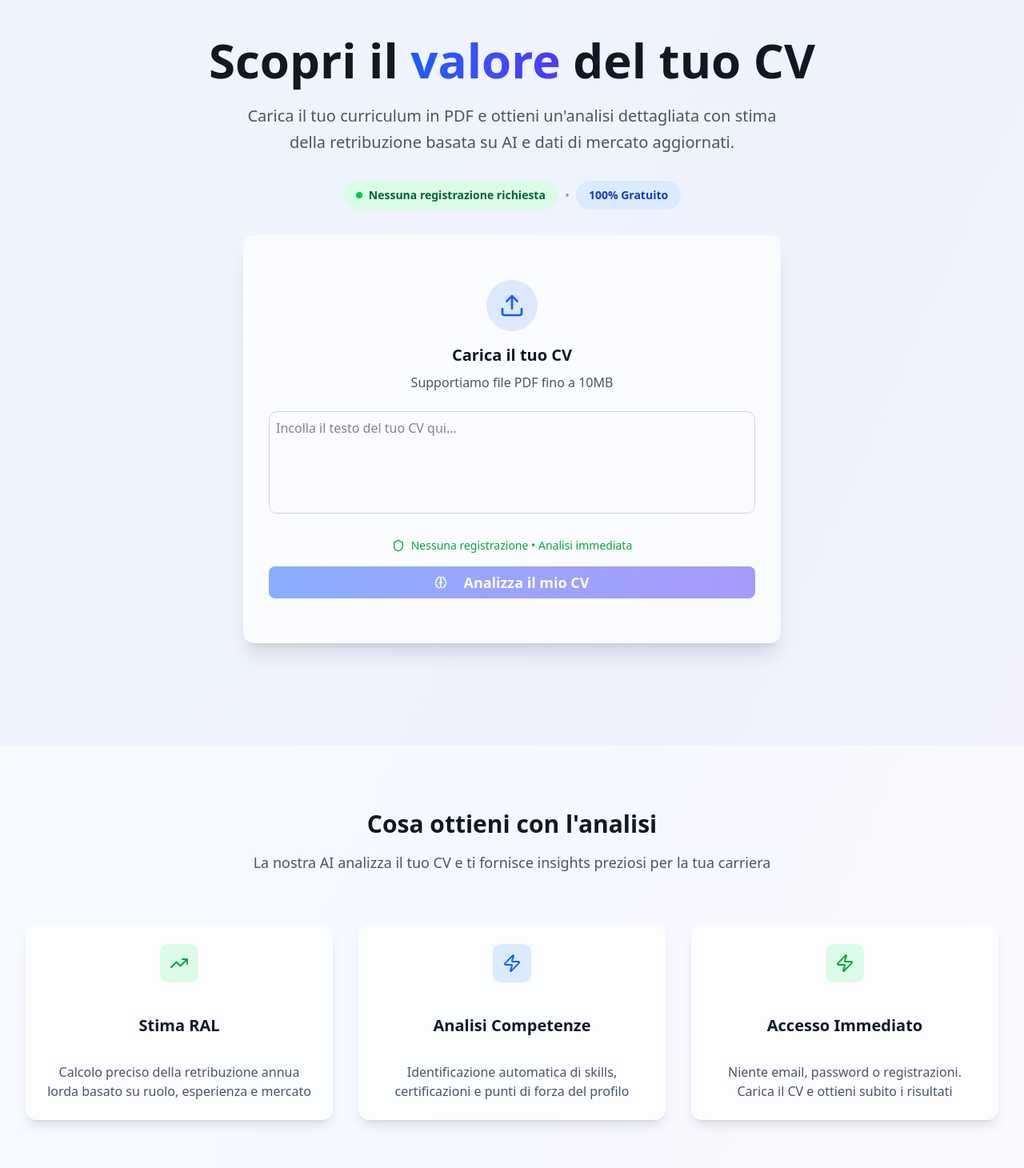
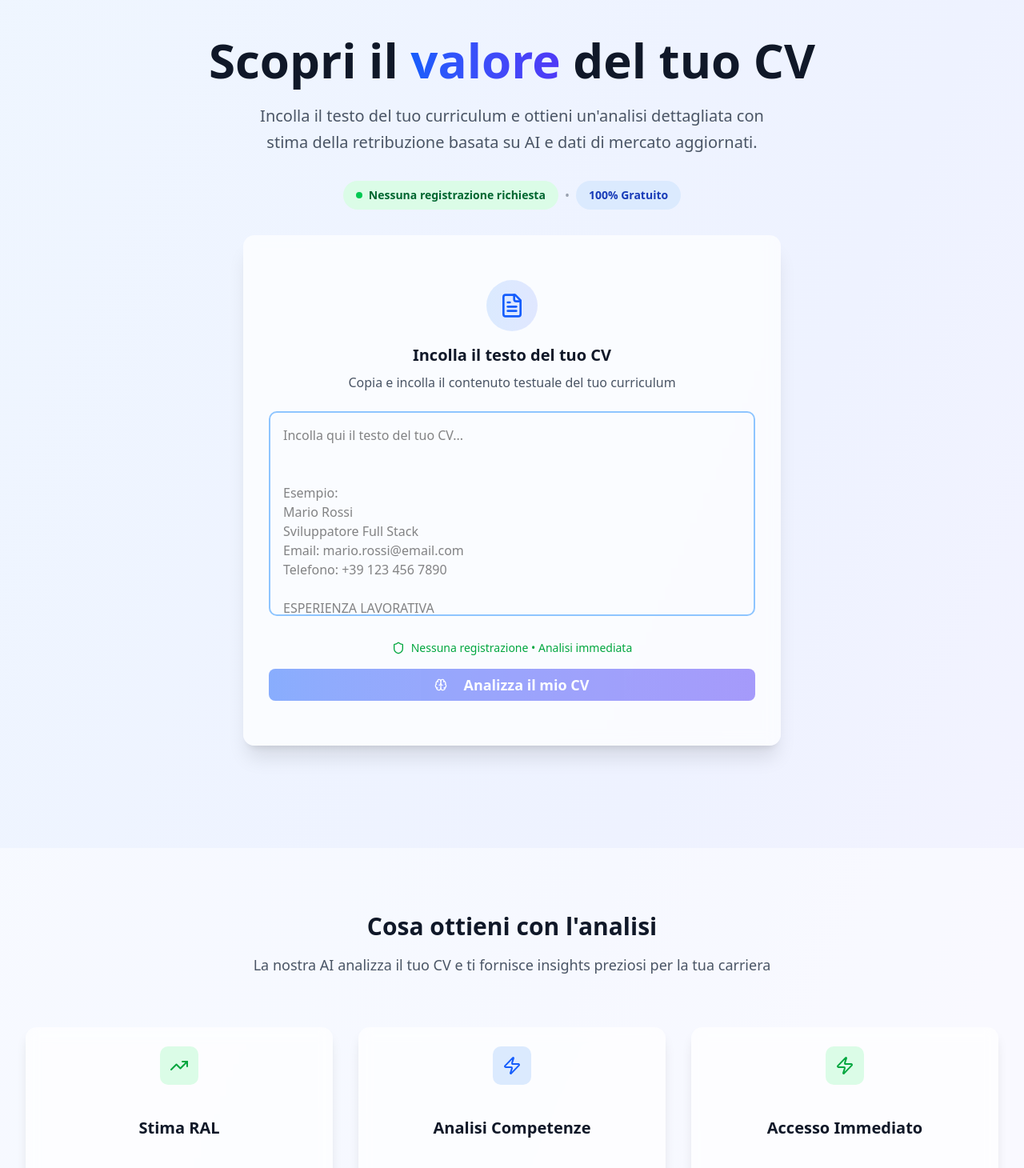
Before and after one commit to LordNik10/cv-scanner, a Next.js app: page / in a window 1280 px wide. Shown: the part 120-1580 px from the top of the page at 80% size. Built offline with nearby package versions, Linux system fonts and the light colour scheme.

Commit message:
fix: replace label and remove console log

```diff
--- a/app/hooks/useAnalyze/useAnalyze.ts
+++ b/app/hooks/useAnalyze/useAnalyze.ts
@@ -26,7 +26,6 @@ export const useAnalyze = () => {
       }
 
       const data = await response.json();
-      console.log({ data });
 
       setReport(data);
     } catch (error) {
--- a/app/page.tsx
+++ b/app/page.tsx
@@ -37,7 +37,7 @@ export default function Home() {
                 del tuo CV
               </h2>
               <p className="text-xl text-gray-600 max-w-2xl mx-auto leading-relaxed">
-                Carica il tuo curriculum in PDF e ottieni un&apos;analisi
+                Incolla il testo del tuo curriculum e ottieni un&apos;analisi
                 dettagliata con stima della retribuzione basata su AI e dati di
                 mercato aggiornati.
               </p>
@@ -108,8 +108,8 @@ export default function Home() {
                   Accesso Immediato
                 </h4>
                 <p className="text-gray-600">
-                  Niente email, password o registrazioni. Carica il CV e ottieni
-                  subito i risultati
+                  Niente email, password o registrazioni. Incolla il testo del
+                  CV e ottieni subito i risultati
                 </p>
               </Card>
             </div>
--- a/app/services/geminiAnalyze.ts
+++ b/app/services/geminiAnalyze.ts
@@ -50,7 +50,6 @@ export async function geminiAnalyze(file: string, fileName: string) {
       { text: PROMPT(fileName) },
       { text: file },
     ]);
-    console.log({ result: result.response.text() });
 
     return result.response.text().trim();
 
--- a/components/Report/index.tsx
+++ b/components/Report/index.tsx
@@ -35,8 +35,6 @@ export function Report() {
 
   const [isDownloading, setIsDownloading] = useState(false);
 
-  console.log({ report, error });
-
   const getReport = async () => {
     const file = sessionStorage.getItem("selectedFile");
     const fileName = sessionStorage.getItem("selectedFileName");
@@ -48,7 +46,6 @@ export function Report() {
   };
 
   useEffect(() => {
-    console.log("useEffect triggered");
     getReport();
     // eslint-disable-next-line react-hooks/exhaustive-deps
   }, []);
--- a/components/Uploader/index.tsx
+++ b/components/Uploader/index.tsx
@@ -1,5 +1,5 @@
 "use client";
-import { Brain, Shield, Upload } from "lucide-react";
+import { Brain, FileText, Shield, Upload } from "lucide-react";
 import { useRouter } from "next/navigation";
 import { useState } from "react";
 import { Button } from "../ui/button";
@@ -45,12 +45,14 @@ export function Uploader() {
         <div className="space-y-6">
           <div className="text-center">
             <div className="mx-auto w-16 h-16 bg-gradient-to-r from-blue-100 to-indigo-100 rounded-full flex items-center justify-center mb-4">
-              <Upload className="h-8 w-8 text-blue-600" />
+              <FileText className="h-8 w-8 text-blue-600" />
             </div>
             <h3 className="text-xl font-semibold text-gray-900 mb-2">
-              Carica il tuo CV
+              Incolla il testo del tuo CV
             </h3>
-            <p className="text-gray-600">Supportiamo file PDF fino a 10MB</p>
+            <p className="text-gray-600">
+              Copia e incolla il contenuto testuale del tuo curriculum
+            </p>
           </div>
 
           <div className="relative">
@@ -75,8 +77,21 @@ export function Uploader() {
             <textarea
               value={selectedFile}
               onChange={(e) => setSelectedFile(e.target.value)}
-              className="w-full h-32 p-2 border border-gray-300 rounded-lg resize-none"
-              placeholder="Incolla il testo del tuo CV qui..."
+              placeholder={`Incolla qui il testo del tuo CV...
+
+
+Esempio:
+Mario Rossi
+Sviluppatore Full Stack
+Email: mario.rossi@email.com
+Telefono: +39 123 456 7890
+
+ESPERIENZA LAVORATIVA
+Sviluppatore Senior presso TechCorp (2020-2024)
+- Sviluppo applicazioni web con React e Node.js
+- Gestione team di 3 sviluppatori junior
+...`}
+              className="w-full h-64 p-4 border-2 border-blue-300 rounded-lg resize-none focus:outline-none focus:border-blue-500 focus:ring-2 focus:ring-blue-200 transition-colors"
             />
           </div>
 
```
Also changed, not shown: app/api/analyze/route.ts (+0 -1 lines).
